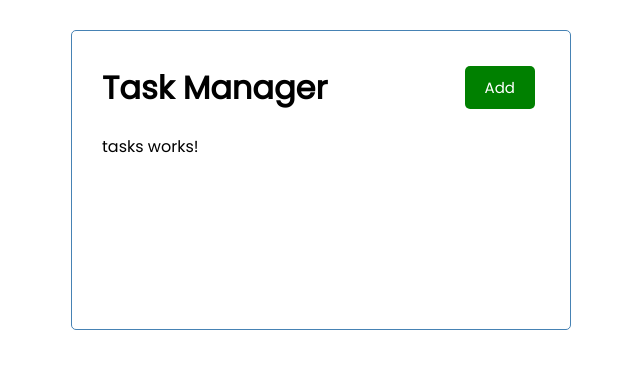
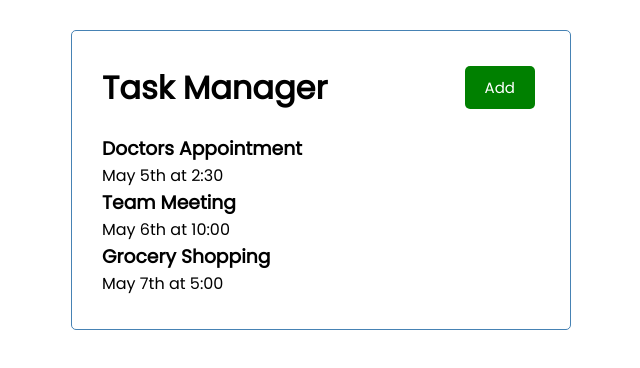
Before and after one commit to ahmedkhaled89/Task-Manager, an Angular app: page / in a window 1280 px wide. Shown: the top 368 px of the page, without its empty margins (319-959 px from the left). Built offline with nearby package versions, Linux system fonts and the light colour scheme.

Commit message:
Add app-task-item to task component html

```diff
--- a/src/app/components/tasks/tasks.component.html
+++ b/src/app/components/tasks/tasks.component.html
@@ -1 +1 @@
-<p>tasks works!</p>
+<app-task-item *ngFor="let task of tasks" [task]="task"></app-task-item>
```
